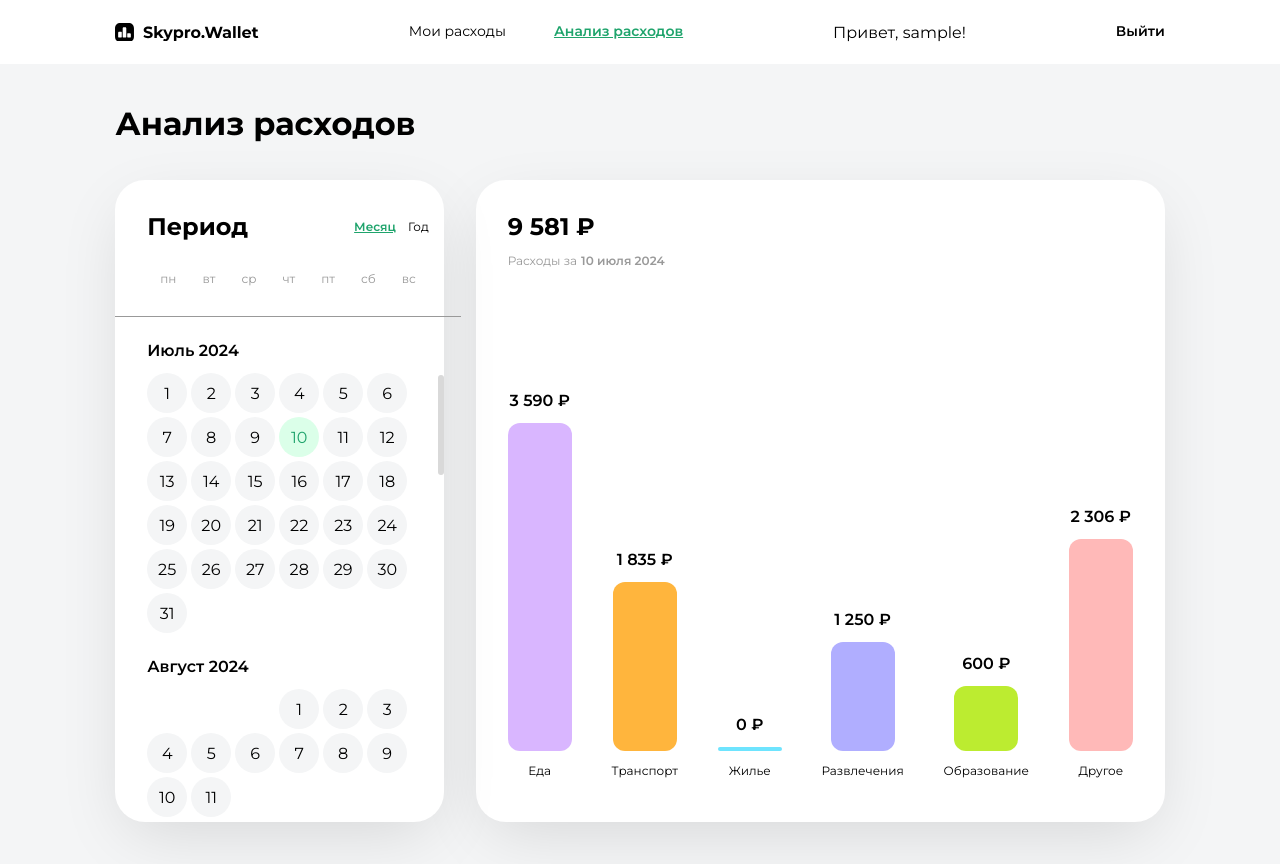
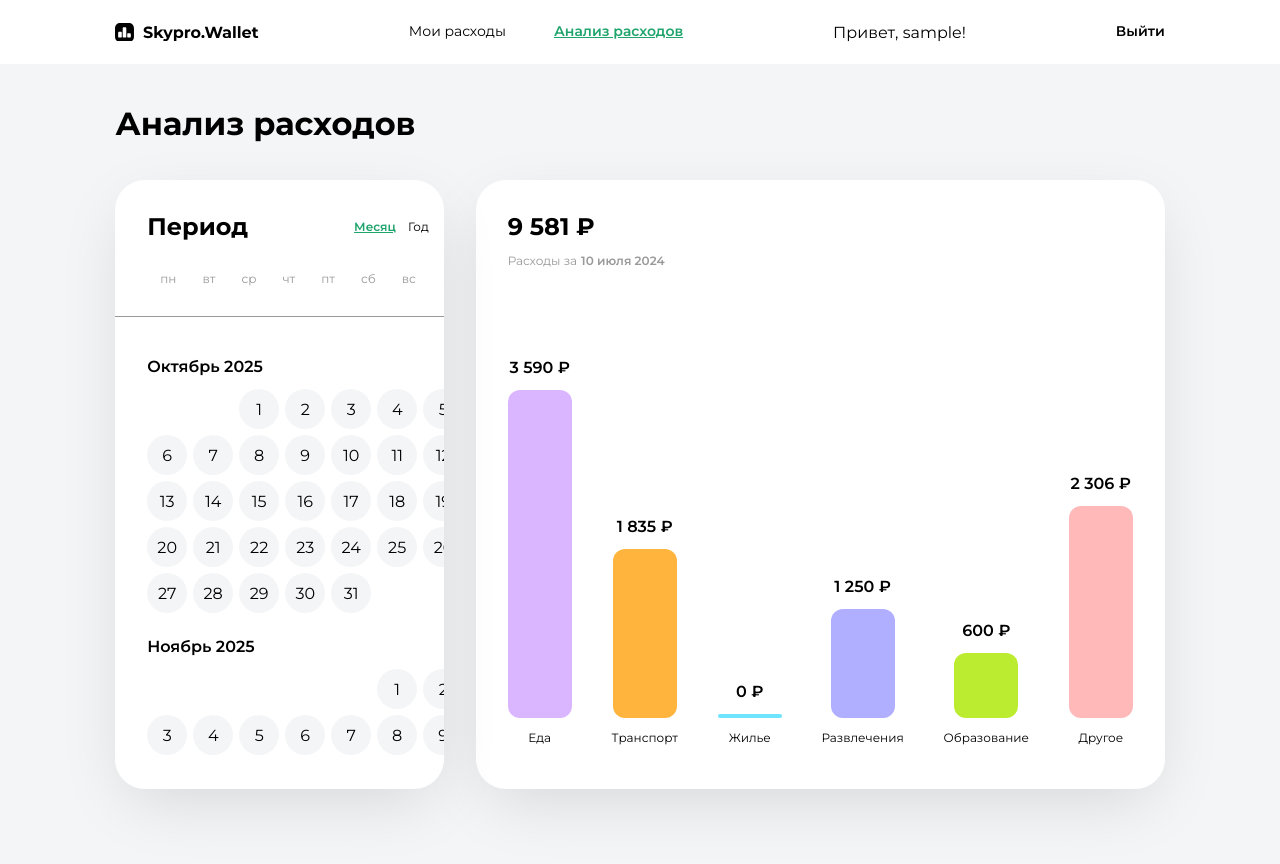
Before and after one commit to JSentience/skypro-wallet, a React (Vite) app: page /analysis in a window 1280 px wide. Built offline with nearby package versions, Linux system fonts and the light colour scheme; sample sign-in values are in the browser's storage.

Commit message:
реализован календарь на странице аналитики (задача #57993034)

```diff
--- a/src/components/AnalysisLayout/AnalysisLayout.jsx
+++ b/src/components/AnalysisLayout/AnalysisLayout.jsx
@@ -1,14 +1,30 @@
 import { Calendar } from '../Calendar/Calendar';
 import { Histogram } from '../Histogram/Histogram';
 import * as S from './AnalysisLayout.styled';
+import { useState, useEffect } from 'react';
 
 export const AnalysisLayout = () => {
+	const [selectedRange, setSelectedRange] = useState({
+		start: null,
+		end: null,
+	});
+
+	useEffect(() => {
+		if (selectedRange.start && selectedRange.end) {
+			console.log('Запрос к API для периода:', selectedRange);
+			// fetchDataForPeriod(selectedRange);
+		}
+	}, [selectedRange]);
+
 	return (
 		<S.AnalyticsWrapper>
 			<S.AnalyticsTitle>Анализ расходов</S.AnalyticsTitle>
 			<S.AnalyticsContent>
-				<Calendar />
-				<Histogram />
+				<Calendar
+					selectedRange={selectedRange}
+					onSelectionChange={setSelectedRange}
+				/>
+				<Histogram dateRange={selectedRange} />
 			</S.AnalyticsContent>
 		</S.AnalyticsWrapper>
 	);
--- a/src/components/Calendar/Calendar.jsx
+++ b/src/components/Calendar/Calendar.jsx
@@ -1,5 +1,5 @@
 import * as S from './Calendar.styled';
-import { useState } from 'react';
+import { useState, useRef, useEffect } from 'react';
 
 const DAYS_OF_WEEK = ['пн', 'вт', 'ср', 'чт', 'пт', 'сб', 'вс'];
 const MONTHS = [
@@ -17,12 +17,54 @@ const MONTHS = [
 	'Декабрь',
 ];
 
-const generateNumbers = (count, startFrom = 1) => {
-	return Array.from({ length: count }, (_, i) => i + startFrom);
+const getDaysInMonth = (year, month) => new Date(year, month + 1, 0).getDate();
+const getFirstDayOfMonth = (year, month) => {
+	const day = new Date(year, month, 1).getDay();
+	return day === 0 ? 6 : day - 1;
+};
+
+const generateMonthData = (year, month) => {
+	const daysInMonth = getDaysInMonth(year, month);
+	const firstDay = getFirstDayOfMonth(year, month);
+
+	const days = [];
+
+	for (let i = 0; i < firstDay; i++) {
+		days.push({ day: null, isEmpty: true });
+	}
+
+	for (let i = 1; i <= daysInMonth; i++) {
+		const date = new Date(year, month, i);
+		days.push({
+			day: i,
+			date: date,
+			isEmpty: false,
+		});
+	}
+
+	return days;
 };
 
 export const Calendar = () => {
 	const [viewMode, setViewMode] = useState('month');
+	const [selectedRange, setSelectedRange] = useState({
+		start: null,
+		end: null,
+	});
+
+	const handleViewModeChange = (newViewMode) => {
+		setViewMode(newViewMode);
+	};
+
+	const handleSelectionChange = (newSelection) => {
+		setSelectedRange(newSelection);
+
+		// Здесь можно сразу делать запрос к API
+		if (newSelection.start && newSelection.end) {
+			console.log('Выбран период для API:', newSelection);
+			// fetchDataForPeriod(newSelection);
+		}
+	};
 
 	return (
 		<S.CalendarBlock>
@@ -31,13 +73,13 @@ export const Calendar = () => {
 				<S.CalendarYearMonth>
 					<S.CalendarButtons
 						$active={viewMode === 'month'}
-						onClick={() => setViewMode('month')}
+						onClick={() => handleViewModeChange('month')}
 					>
 						Месяц
 					</S.CalendarButtons>
 					<S.CalendarButtons
 						$active={viewMode === 'year'}
-						onClick={() => setViewMode('year')}
+						onClick={() => handleViewModeChange('year')}
 					>
 						Год
 					</S.CalendarButtons>
@@ -46,14 +88,61 @@ export const Calendar = () => {
 
 			{viewMode === 'year' && <S.YearLine />}
 
-			{viewMode === 'month' ? <S.MonthScroll /> : <S.YearScroll />}
-
-			{viewMode === 'month' ? <MonthView /> : <YearView />}
+			{viewMode === 'month' ? (
+				<MonthView
+					selection={selectedRange}
+					onSelectionChange={handleSelectionChange}
+				/>
+			) : (
+				<YearView
+					selection={selectedRange}
+					onSelectionChange={handleSelectionChange}
+				/>
+			)}
 		</S.CalendarBlock>
 	);
 };
 
-const MonthView = () => (
+const MonthView = ({ selection, onSelectionChange }) => {
+	const [visibleMonths, setVisibleMonths] = useState([-1, 0, 1, 2]);
+	const scrollContainerRef = useRef(null);
+	const currentDate = new Date();
+
+	const handleDateClick = (date) => {
+		if (!date) return;
+
+		if (!selection.start || (selection.start && selection.end)) {
+			onSelectionChange({ start: date, end: null });
+		} else {
+			const newStart = date < selection.start ? date : selection.start;
+			const newEnd = date < selection.start ? selection.start : date;
+			onSelectionChange({ start: newStart, end: newEnd });
+		}
+	};
+
+	const loadMoreMonths = (direction) => {
+		if (direction === 'up') {
+			const firstIndex = visibleMonths[0];
+			setVisibleMonths((prev) => [firstIndex - 2, firstIndex - 1, ...prev]);
+		} else {
+			const lastIndex = visibleMonths[visibleMonths.length - 1];
+			setVisibleMonths((prev) => [...prev, lastIndex + 1, lastIndex + 2]);
+		}
+	};
+
+	const handleScroll = (e) => {
+		const { scrollTop, scrollHeight, clientHeight } = e.target;
+
+		if (scrollHeight - scrollTop <= clientHeight + 50) {
+			loadMoreMonths('down');
+		}
+
+		if (scrollTop <= 50 && visibleMonths[0] > -24) {
+			loadMoreMonths('up');
+		}
+	};
+
+	return (
 		<>
 			<S.DaysOfWeek>
 				{DAYS_OF_WEEK.map((day) => (
@@ -61,58 +150,139 @@ const MonthView = () => (
 				))}
 			</S.DaysOfWeek>
 			<S.MonthLine />
-		<S.Month>
-			<S.MonthTitle>Июль 2024</S.MonthTitle>
+
+			<S.ScrollContainer ref={scrollContainerRef} onScroll={handleScroll}>
+				{visibleMonths.map((monthOffset) => {
+					const targetDate = new Date(currentDate);
+					targetDate.setMonth(targetDate.getMonth() + monthOffset);
+
+					const year = targetDate.getFullYear();
+					const month = targetDate.getMonth();
+					const monthData = generateMonthData(year, month);
+
+					return (
+						<S.Month key={`${year}-${month}`}>
+							<S.MonthTitle>
+								{MONTHS[month]} {year}
+							</S.MonthTitle>
 							<S.Days>
-				{generateNumbers(31).map((day) =>
-					day === 10 ? (
-						<S.DayChecked key={day}>{day}</S.DayChecked>
-					) : (
-						<S.Day key={day}>{day}</S.Day>
-					),
-				)}
+								{monthData.map((dayData, index) => {
+									if (dayData.isEmpty) {
+										return (
+											<S.EmptyDay key={`empty-${year}-${month}-${index}`} />
+										);
+									}
+
+									const isSelected =
+										selection.start && selection.end
+											? dayData.date >= selection.start &&
+												dayData.date <= selection.end
+											: selection.start &&
+												dayData.date.getTime() === selection.start.getTime();
+
+									const DayComponent = isSelected ? S.DayChecked : S.Day;
+
+									return (
+										<DayComponent
+											key={`${year}-${month}-${dayData.day}`}
+											onClick={() => handleDateClick(dayData.date)}
+										>
+											{dayData.day}
+										</DayComponent>
+									);
+								})}
 							</S.Days>
 						</S.Month>
-		<S.Month>
-			<S.MonthTitle>Август 2024</S.MonthTitle>
-			<S.Days>
-				<S.Day style={{ backgroundColor: 'rgba(255, 255, 255, 1)' }}></S.Day>
-				<S.Day style={{ backgroundColor: 'rgba(255, 255, 255, 1)' }}></S.Day>
-				<S.Day style={{ backgroundColor: 'rgba(255, 255, 255, 1)' }}></S.Day>
-				{generateNumbers(11).map((day) => (
-					<S.Day key={day}>{day}</S.Day>
-				))}
-			</S.Days>
-		</S.Month>
+					);
+				})}
+			</S.ScrollContainer>
 		</>
 	);
+};
 
-const YearView = () => (
-	<>
-		<S.Year>
+const YearView = ({ selection, onSelectionChange }) => {
+	const [visibleYears, setVisibleYears] = useState([-1, 0, 1, 2]);
+	const currentDate = new Date();
+
+	const handleMonthClick = (year, month) => {
+		const monthStart = new Date(year, month, 1);
+		const monthEnd = new Date(year, month + 1, 0);
+
+		if (!selection.start || (selection.start && selection.end)) {
+			onSelectionChange({ start: monthStart, end: null });
+		} else {
+			const newStart =
+				monthStart < selection.start ? monthStart : selection.start;
+			const newEnd =
+				monthStart < selection.start
+					? new Date(
+							selection.start.getFullYear(),
+							selection.start.getMonth() + 1,
+							0,
+						)
+					: monthEnd;
+			onSelectionChange({ start: newStart, end: newEnd });
+		}
+	};
+
+	const loadMoreYears = (direction) => {
+		if (direction === 'up') {
+			const firstIndex = visibleYears[0];
+			setVisibleYears((prev) => [firstIndex - 1, ...prev]);
+		} else {
+			const lastIndex = visibleYears[visibleYears.length - 1];
+			setVisibleYears((prev) => [...prev, lastIndex + 1]);
+		}
+	};
+
+	const handleScroll = (e) => {
+		const { scrollTop, scrollHeight, clientHeight } = e.target;
+
+		if (scrollHeight - scrollTop <= clientHeight + 50) {
+			loadMoreYears('down');
+		}
+
+		if (scrollTop <= 50) {
+			loadMoreYears('up');
+		}
+	};
+
+	return (
+		<S.ScrollContainer onScroll={handleScroll}>
+			{visibleYears.map((yearOffset) => {
+				const year = currentDate.getFullYear() + yearOffset;
+
+				return (
+					<S.Year key={year}>
+						<S.YearNumber>{year}</S.YearNumber>
 						<S.YearMonths>
-				<S.MonthInYearChecked>Октябрь</S.MonthInYearChecked>
-				<S.MonthInYearChecked>Ноябрь</S.MonthInYearChecked>
-				<S.MonthInYearChecked>Декабрь</S.MonthInYearChecked>
+							{MONTHS.map((month, monthIndex) => {
+								const monthStart = new Date(year, monthIndex, 1);
+								const isSelected =
+									selection.start && selection.end
+										? monthStart >= selection.start &&
+											monthStart <= selection.end
+										: selection.start &&
+											selection.start.getMonth() === monthIndex &&
+											selection.start.getFullYear() === year;
+
+								const MonthComponent = isSelected
+									? S.MonthInYearChecked
+									: S.MonthInYear;
+
+								return (
+									<MonthComponent
+										key={`${year}-${month}`}
+										onClick={() => handleMonthClick(year, monthIndex)}
+									>
+										{month}
+									</MonthComponent>
+								);
+							})}
 						</S.YearMonths>
 					</S.Year>
-		<S.Year>
-			<S.YearNumber>2025</S.YearNumber>
-			<S.YearMonths>
-				{MONTHS.map((month) => (
-					<S.MonthInYear key={month}>{month}</S.MonthInYear>
-				))}
-				{/* <MonthInYearChecked>Январь</MonthInYearChecked>
-				 */}
-			</S.YearMonths>
-		</S.Year>
-		<S.Year>
-			<S.YearNumber>2026</S.YearNumber>
-			<S.YearMonths>
-				{MONTHS.map((month) => (
-					<S.MonthInYear key={month}>{month}</S.MonthInYear>
-				))}
-			</S.YearMonths>
-		</S.Year>
-	</>
 				);
+			})}
+		</S.ScrollContainer>
+	);
+};
--- a/src/components/Calendar/Calendar.styled.js
+++ b/src/components/Calendar/Calendar.styled.js
@@ -1,32 +1,52 @@
 import styled from 'styled-components';
+
+export const ScrollContainer = styled.div`
+	max-height: 400px;
+	overflow-y: auto;
+	padding-right: 32px;
+	margin-right: -36px;
+	display: flex;
+	flex-direction: column;
+	gap: 24px;
+
+	&::-webkit-scrollbar {
+		width: 6px;
+	}
+
+	&::-webkit-scrollbar-track {
+		background: transparent;
+		border-radius: 30px;
+		margin: 8px 0;
+	}
+
+	&::-webkit-scrollbar-thumb {
+		background: rgba(217, 217, 217, 1);
+		border-radius: 30px;
+	}
+
+	&::-webkit-scrollbar-thumb:hover {
+		background: rgba(180, 180, 180, 1);
+	}
+
+	/* Для Firefox */
+	scrollbar-width: thin;
+	scrollbar-color: rgba(217, 217, 217, 1) transparent;
+`;
 
 export const CalendarBlock = styled.div`
 	display: grid;
 	grid-column: span 4;
 	gap: 24px;
-	padding-top: 32px;
-	padding-right: 32px;
-	padding-left: 32px;
-	padding-bottom: 5px;
+	padding: 32px;
 	border-radius: 30px;
 	box-shadow: 0px 20px 67px -12px rgba(0, 0, 0, 0.13);
 	background: rgba(255, 255, 255, 1);
 	position: relative;
+	overflow: hidden;
+
 	@media (max-width: 1024px) {
 		width: min-content;
 	}
-`;
-
-export const MonthLine = styled.div`
-	margin: 0 -32px;
-	padding: 0 32px;
-	border-bottom: 0.5px solid rgba(153, 153, 153, 1);
-`;
-
-export const YearLine = styled.div`
-	margin: 0 -32px;
-	padding: 0 32px;
-	border-bottom: 0.5px solid rgba(153, 153, 153, 1);
 `;
 
 export const CalendarNav = styled.div`
@@ -105,9 +125,10 @@ export const MonthTitle = styled.h3`
 `;
 
 export const Days = styled.div`
-	display: flex;
-	flex-wrap: wrap;
-	gap: 4px;
+	display: grid;
+	grid-template-columns: repeat(7, 1fr);
+	gap: 6px;
+	width: 100%;
 `;
 
 export const Day = styled.div`
@@ -116,15 +137,17 @@ export const Day = styled.div`
 	border-radius: 60px;
 	background: rgba(244, 245, 246, 1);
 	display: flex;
-	flex-direction: column;
 	justify-content: center;
 	align-items: center;
-	gap: 10;
-	padding: 10px 16px;
+	cursor: pointer;
+
+	&:hover {
+		background: rgba(219, 255, 233, 0.8);
+	}
+
 	@media (max-width: 1024px) {
 		width: 35px;
 		height: 35px;
-		font-size: 15px;
 	}
 `;
 
@@ -160,7 +183,7 @@ export const YearMonths = styled.div`
 export const MonthInYear = styled.div`
 	border-radius: 30px;
 	background: rgba(244, 245, 246, 1);
-	width: 101px;
+	width: 96px;
 	height: 34px;
 	display: flex;
 	flex-direction: row;
@@ -175,6 +198,7 @@ export const MonthInYear = styled.div`
 	line-height: 15px;
 	letter-spacing: 0%;
 	text-align: center;
+	cursor: pointer;
 `;
 
 // потом сделать через псевдокласс,
@@ -200,3 +224,23 @@ export const YearScroll = styled(MonthScroll)`
 	right: 0;
 	top: 250px;
 `;
+
+export const EmptyDay = styled.div`
+	width: 40px;
+	height: 40px;
+	background: transparent;
+
+	@media (max-width: 1024px) {
+		width: 35px;
+		height: 35px;
+	}
+`;
+
+export const MonthLine = styled.div`
+	margin: 0 -32px;
+	padding: 0 32px;
+	border-bottom: 0.5px solid rgba(153, 153, 153, 1);
+	margin-bottom: 16px;
+`;
+
+export const YearLine = styled(MonthLine)``;
```
Lines whose indentation alone changed are shown as unchanged.
